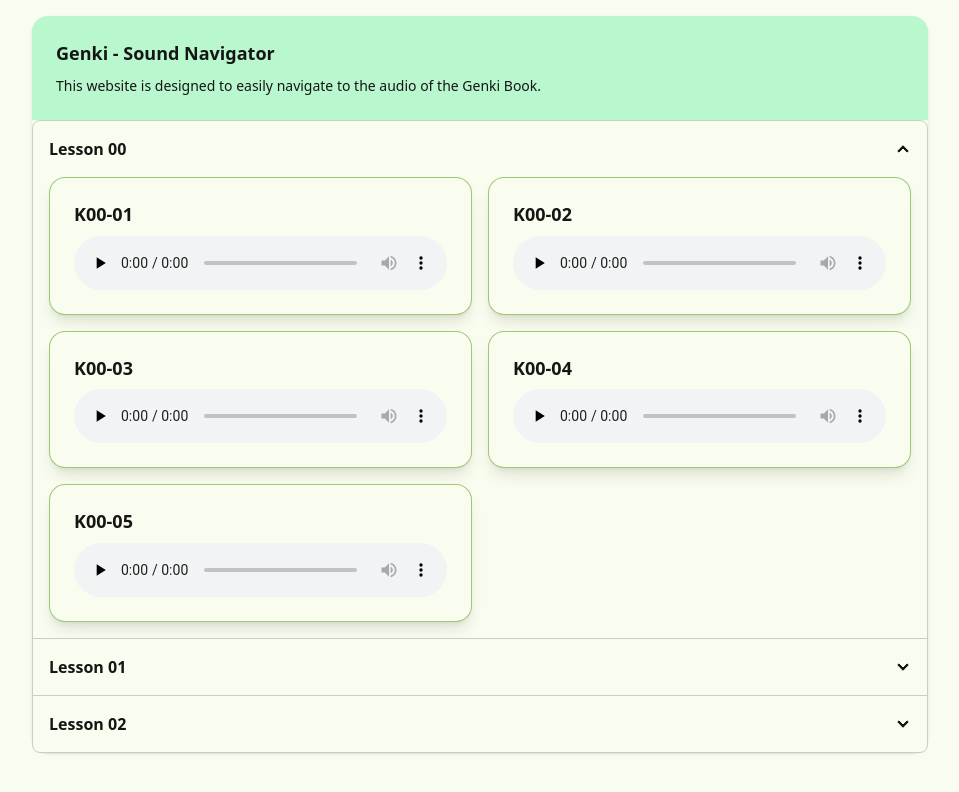
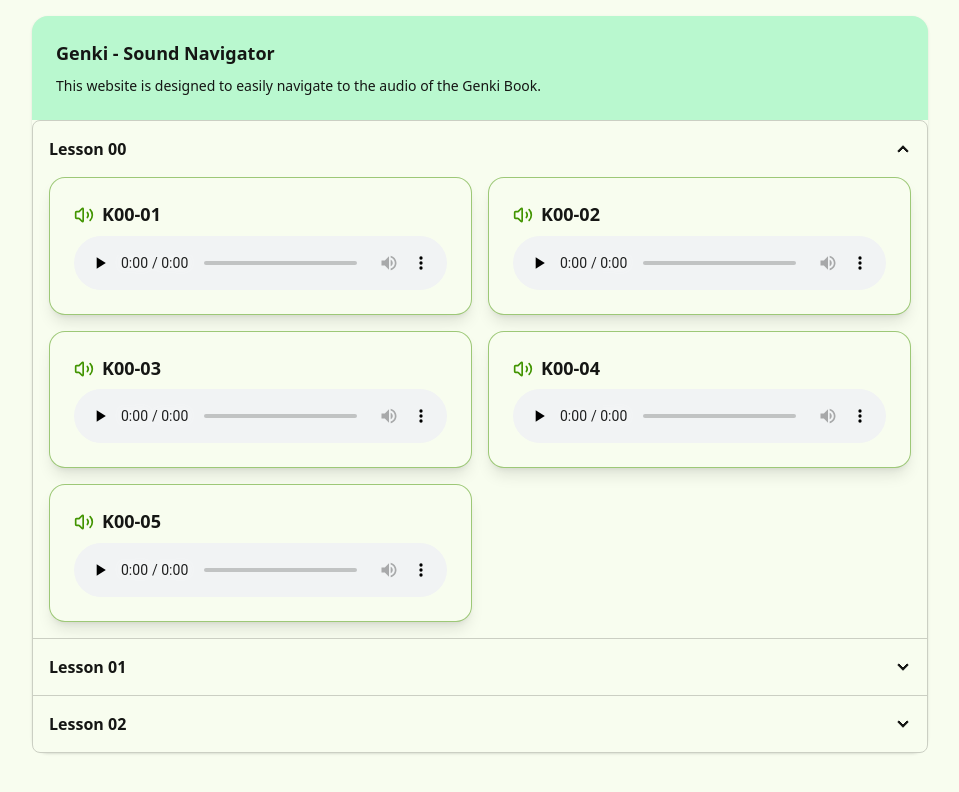
Before and after one commit to sheikhsulaiman/genki-audio, a React (Vite) app: page / in a window 1280 px wide. Shown: the top 792 px of the page, without its empty margins (160-1119 px from the left). Built offline with nearby package versions, Linux system fonts and the light colour scheme.

Commit message:
mic icon

```diff
--- a/package.json
+++ b/package.json
@@ -12,6 +12,7 @@
   "dependencies": {
     "@tailwindcss/vite": "^4.1.10",
     "daisyui": "^5.0.43",
+    "lucide-react": "^0.516.0",
     "react": "^19.1.0",
     "react-dom": "^19.1.0",
     "tailwindcss": "^4.1.10"
--- a/src/App.tsx
+++ b/src/App.tsx
@@ -1,3 +1,4 @@
+import { Volume2Icon } from "lucide-react";
 import "./App.css";
 import data from "./data.json";
 import { useState } from "react";
@@ -59,7 +60,10 @@
                   >
                     <div className="card-body">
                       <div className="flex items-center justify-between gap-2">
-                        <h3 className="card-title">{item.title}</h3>
+                        <div className="flex items-center justify-center gap-2">
+                          <Volume2Icon className="w-5 h-5 text-primary" />
+                          <h3 className="card-title">{item.title}</h3>
+                        </div>
                         {loadingStates[`${lessonIndex}-${itemIndex}`] && (
                           <span className="loading loading-spinner loading-sm text-primary"></span>
                         )}
```
Also changed, not shown: 1 other file (tests, documents, lock files or other folders).
